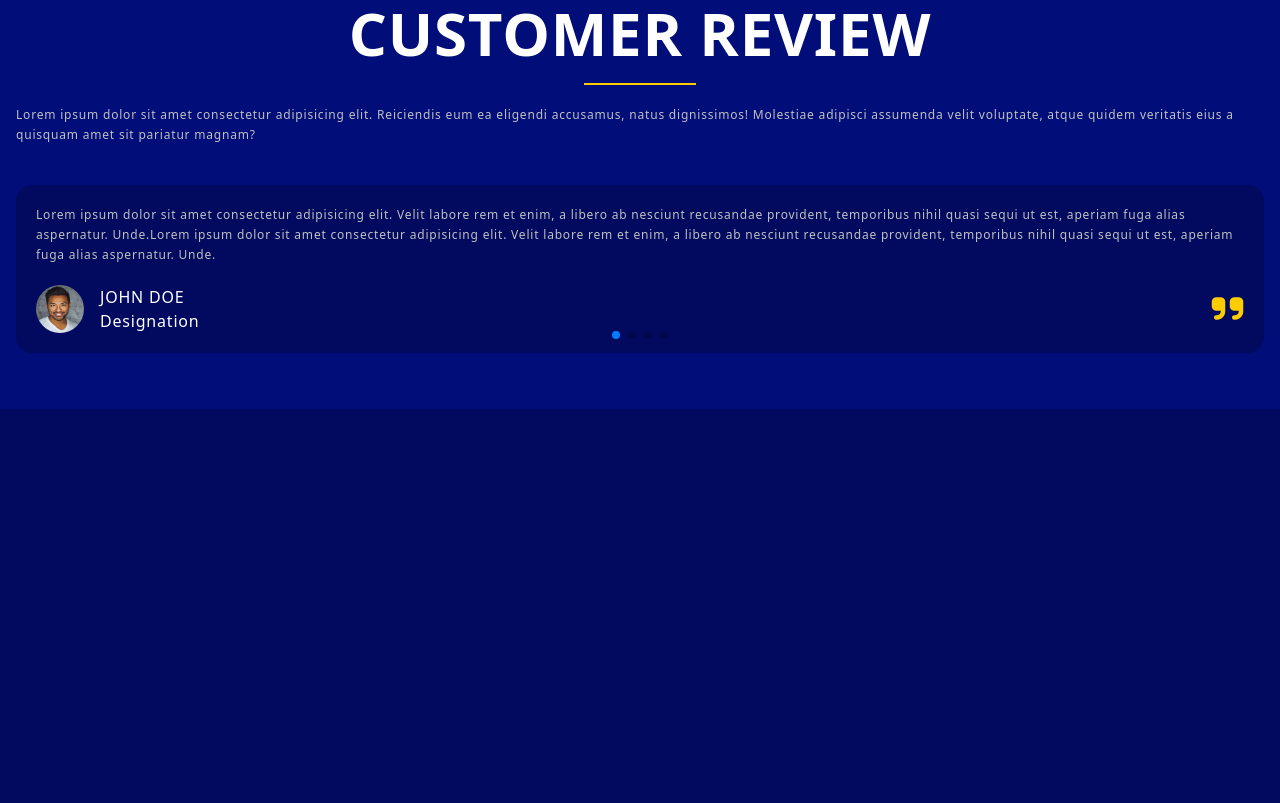
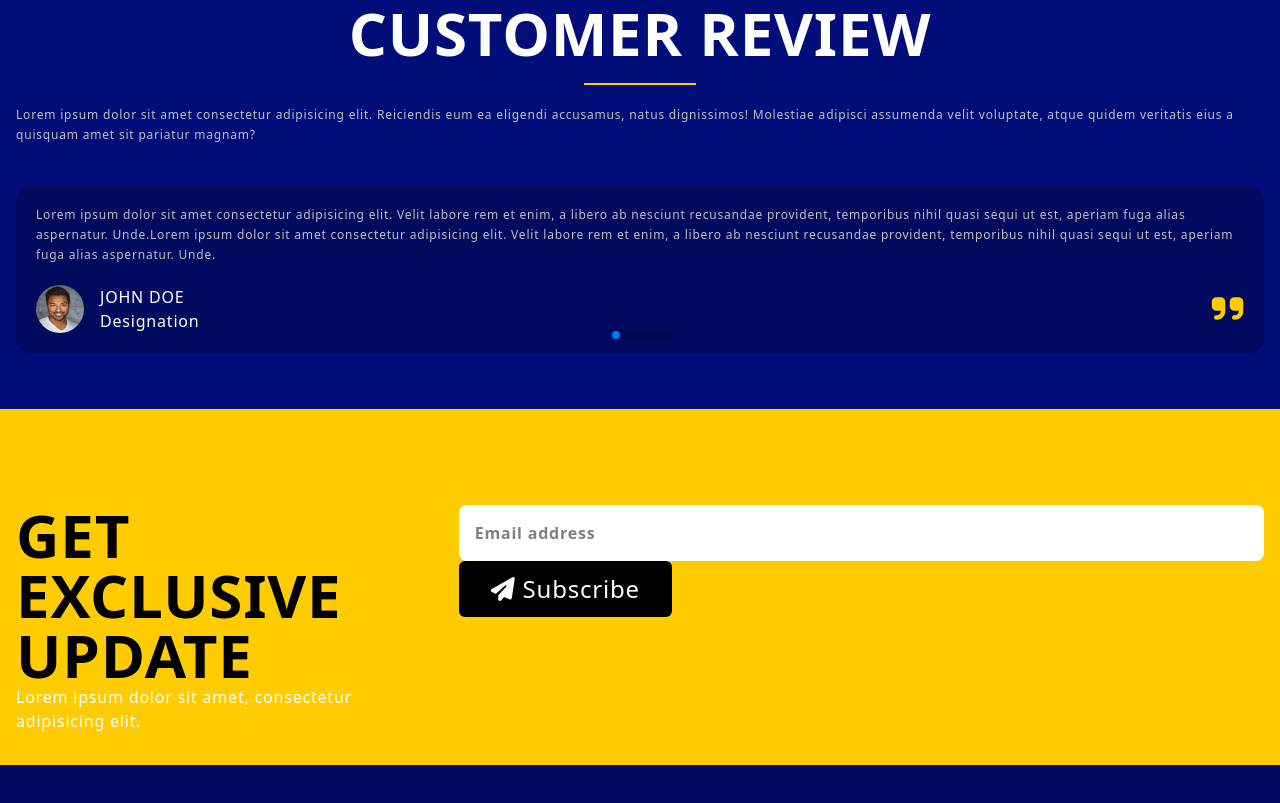
Before and after one commit to Nasim25/burger_website, a website: page src/index.html in a window 1280 px wide. Shown: the part 2654-3457 px from the top of the page. Before the commit the page ends 3255 px from the top, so only its background shows below. Drawn offline with nearby package versions, Linux system fonts and the light colour scheme; files whose address does not match are found by name.

Commit message:
exlusiv update section

```diff
--- a/src/index.html
+++ b/src/index.html
@@ -441,7 +441,13 @@
                   class="bg-primary mt-10 p-5 flex flex-col gap-5 rounded-2xl"
                 >
                   <p class="paragraph">
-                    Lorem ipsum dolor sit amet consectetur adipisicing elit. Velit labore rem et enim, a libero ab nesciunt recusandae provident, temporibus nihil quasi sequi ut est, aperiam fuga alias aspernatur. Unde.Lorem ipsum dolor sit amet consectetur adipisicing elit. Velit labore rem et enim, a libero ab nesciunt recusandae provident, temporibus nihil quasi sequi ut est, aperiam fuga alias aspernatur. Unde.
+                    Lorem ipsum dolor sit amet consectetur adipisicing elit.
+                    Velit labore rem et enim, a libero ab nesciunt recusandae
+                    provident, temporibus nihil quasi sequi ut est, aperiam fuga
+                    alias aspernatur. Unde.Lorem ipsum dolor sit amet
+                    consectetur adipisicing elit. Velit labore rem et enim, a
+                    libero ab nesciunt recusandae provident, temporibus nihil
+                    quasi sequi ut est, aperiam fuga alias aspernatur. Unde.
                   </p>
                   <div class="flex items-center">
                     <img
@@ -464,7 +470,13 @@
                   class="bg-primary mt-10 p-5 flex flex-col gap-5 rounded-2xl"
                 >
                   <p class="paragraph">
-                    Lorem ipsum dolor sit amet consectetur adipisicing elit. Velit labore rem et enim, a libero ab nesciunt recusandae provident, temporibus nihil quasi sequi ut est, aperiam fuga alias aspernatur. Unde.Lorem ipsum dolor sit amet consectetur adipisicing elit. Velit labore rem et enim, a libero ab nesciunt recusandae provident, temporibus nihil quasi sequi ut est, aperiam fuga alias aspernatur. Unde.
+                    Lorem ipsum dolor sit amet consectetur adipisicing elit.
+                    Velit labore rem et enim, a libero ab nesciunt recusandae
+                    provident, temporibus nihil quasi sequi ut est, aperiam fuga
+                    alias aspernatur. Unde.Lorem ipsum dolor sit amet
+                    consectetur adipisicing elit. Velit labore rem et enim, a
+                    libero ab nesciunt recusandae provident, temporibus nihil
+                    quasi sequi ut est, aperiam fuga alias aspernatur. Unde.
                   </p>
                   <div class="flex items-center">
                     <img
@@ -487,7 +499,13 @@
                   class="bg-primary mt-10 p-5 flex flex-col gap-5 rounded-2xl"
                 >
                   <p class="paragraph">
-                    Lorem ipsum dolor sit amet consectetur adipisicing elit. Velit labore rem et enim, a libero ab nesciunt recusandae provident, temporibus nihil quasi sequi ut est, aperiam fuga alias aspernatur. Unde.Lorem ipsum dolor sit amet consectetur adipisicing elit. Velit labore rem et enim, a libero ab nesciunt recusandae provident, temporibus nihil quasi sequi ut est, aperiam fuga alias aspernatur. Unde.
+                    Lorem ipsum dolor sit amet consectetur adipisicing elit.
+                    Velit labore rem et enim, a libero ab nesciunt recusandae
+                    provident, temporibus nihil quasi sequi ut est, aperiam fuga
+                    alias aspernatur. Unde.Lorem ipsum dolor sit amet
+                    consectetur adipisicing elit. Velit labore rem et enim, a
+                    libero ab nesciunt recusandae provident, temporibus nihil
+                    quasi sequi ut est, aperiam fuga alias aspernatur. Unde.
                   </p>
                   <div class="flex items-center">
                     <img
@@ -510,7 +528,13 @@
                   class="bg-primary mt-10 p-5 flex flex-col gap-5 rounded-2xl"
                 >
                   <p class="paragraph">
-                    Lorem ipsum dolor sit amet consectetur adipisicing elit. Velit labore rem et enim, a libero ab nesciunt recusandae provident, temporibus nihil quasi sequi ut est, aperiam fuga alias aspernatur. Unde.Lorem ipsum dolor sit amet consectetur adipisicing elit. Velit labore rem et enim, a libero ab nesciunt recusandae provident, temporibus nihil quasi sequi ut est, aperiam fuga alias aspernatur. Unde.
+                    Lorem ipsum dolor sit amet consectetur adipisicing elit.
+                    Velit labore rem et enim, a libero ab nesciunt recusandae
+                    provident, temporibus nihil quasi sequi ut est, aperiam fuga
+                    alias aspernatur. Unde.Lorem ipsum dolor sit amet
+                    consectetur adipisicing elit. Velit labore rem et enim, a
+                    libero ab nesciunt recusandae provident, temporibus nihil
+                    quasi sequi ut est, aperiam fuga alias aspernatur. Unde.
                   </p>
                   <div class="flex items-center">
                     <img
@@ -534,7 +558,29 @@
       </section>
 
       <!--~~~~~~~~~~~~~~~ Contact ~~~~~~~~~~~~~~~-->
-      <section id="contact"></section>
+      <section id="contact" class="bg-secondary">
+        <div
+          class="container mx-auto p-4 flex flex-col md:flex-row gap-10 justify-center"
+        >
+          <div class="flex-1">
+            <h1 class="home_title text-black">GET EXCLUSIVE UPDATE</h1>
+            <p>
+              Lorem ipsum dolor sit amet, consectetur adipisicing elit.
+            </p>
+          </div>
+          <div class="flex-2 flex-col md:flex-row">
+            <input
+              type="email"
+              placeholder="Email address"
+              class="bg-white w-full p-4 rounded-lg text-black font-bold outline-none"
+            />
+            <a href="" class="btn bg-black text-center text-2xl">
+              <i class="fa-solid fa-paper-plane"></i>
+              Subscribe
+            </a>
+          </div>
+        </div>
+      </section>
     </main>
     <!--~~~~~~~~~~~~~~~ Footer ~~~~~~~~~~~~~~~-->
     <footer>
@@ -551,13 +597,10 @@
     <!--~~~~~~~~~~~~~~~ Main.js ~~~~~~~~~~~~~~~-->
     <script>
       const swiper = new Swiper(".swiper", {
-
-
         // If we need pagination
         pagination: {
           el: ".swiper-pagination",
         },
-
       });
     </script>
     <script src="main.js"></script>
```
Also changed, not shown: dist/output.css.
